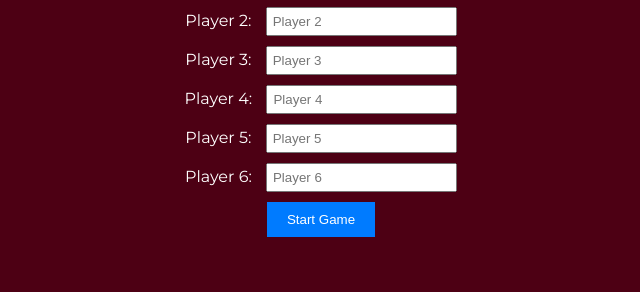
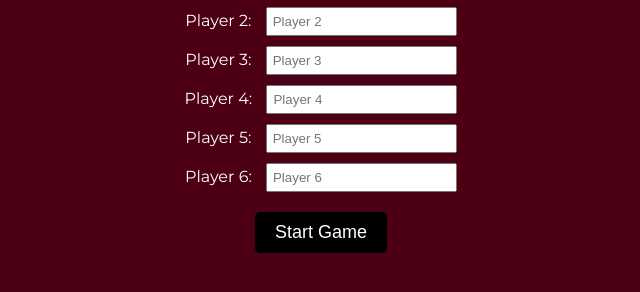
Before and after one commit to charlizemcd/DrinkToThat, a plain HTML site: page addnames.html in a window 1280 px wide. Shown: the part 136-428 px from the top of the page, without its empty margins (319-959 px from the left). Drawn offline with Linux system fonts and the light colour scheme.

Commit message:
Update addnames.css

```diff
--- a/addnames.css
+++ b/addnames.css
@@ -30,14 +30,22 @@ body {
     padding: 5px;
   }
 
-  button {
+ button {
     padding: 10px 20px;
-    background-color: #007bff;
-    color: white;
+    font-size: 18px;
+    background-color: black;
+    color: #fff;
     border: none;
     cursor: pointer;
+    border-radius: 5px;
+    margin: 10px;
+
   }
 
   button:hover {
     background-color: #0056b3;
   }
+
+  .spacer {
+    height: 40px;
+  }
```
